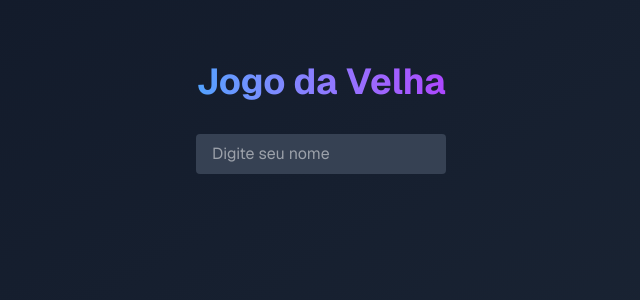
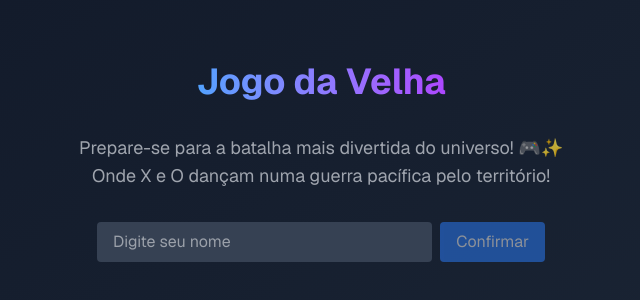
Before and after one commit to BrunoLagoa/next-jogo-da-velha, a Next.js app: page / in a window 1280 px wide. Shown: the part 102-402 px from the top of the page, without its empty margins (319-959 px from the left). Built offline with nearby package versions, Linux system fonts and the light colour scheme.

Commit message:
feat(GameController): add name submission form and validation
Introduce a form for submitting the player's name with validation to ensure the name is not empty. This improves user experience by preventing empty submissions and providing immediate feedback.

```diff
--- a/src/components/GameController.tsx
+++ b/src/components/GameController.tsx
@@ -28,20 +28,42 @@ export default function GameController() {
     setSelectedRoomId(null);
   };
 
-  if (!playerName) {
+  const [isNameSubmitted, setIsNameSubmitted] = useState(false);
+
+  const handleNameSubmit = (e: React.FormEvent) => {
+    e.preventDefault();
+    if (playerName.trim()) {
+      setIsNameSubmitted(true);
+    }
+  };
+
+  if (!isNameSubmitted) {
     return (
       <div className="grid grid-rows-[20px_1fr_20px] justify-items-center min-h-screen p-4 pb-16 gap-8 sm:p-20 sm:gap-16 font-[family-name:var(--font-geist-sans)] bg-gradient-to-br from-gray-900 to-gray-800 text-white">
         <main className="flex flex-col gap-[32px] row-start-2 items-center">
           <h1 className="text-4xl font-bold bg-clip-text text-transparent bg-gradient-to-r from-blue-400 to-purple-500">Jogo da Velha</h1>
-          <div className="w-full max-w-md">
+          <p className="text-lg text-gray-300 text-center animate-pulse hover:animate-none transition-all duration-300 cursor-default">
+            Prepare-se para a batalha mais divertida do universo! 🎮✨<br />
+            Onde X e O dançam numa guerra pacífica pelo território!
+          </p>
+          <form onSubmit={handleNameSubmit} className="w-full max-w-md">
+            <div className="flex gap-2">
               <input
                 type="text"
                 value={playerName}
                 onChange={(e) => setPlayerName(e.target.value)}
                 placeholder="Digite seu nome"
-              className="w-full px-4 py-2 rounded bg-gray-700 text-white"
+                className="flex-1 px-4 py-2 rounded bg-gray-700 text-white"
               />
+              <button
+                type="submit"
+                disabled={!playerName.trim()}
+                className="px-4 py-2 bg-blue-500 text-white rounded hover:bg-blue-600 transition-colors disabled:opacity-50 disabled:cursor-not-allowed"
+              >
+                Confirmar
+              </button>
             </div>
+          </form>
         </main>
       </div>
     );
```
Lines whose indentation alone changed are shown as unchanged.
